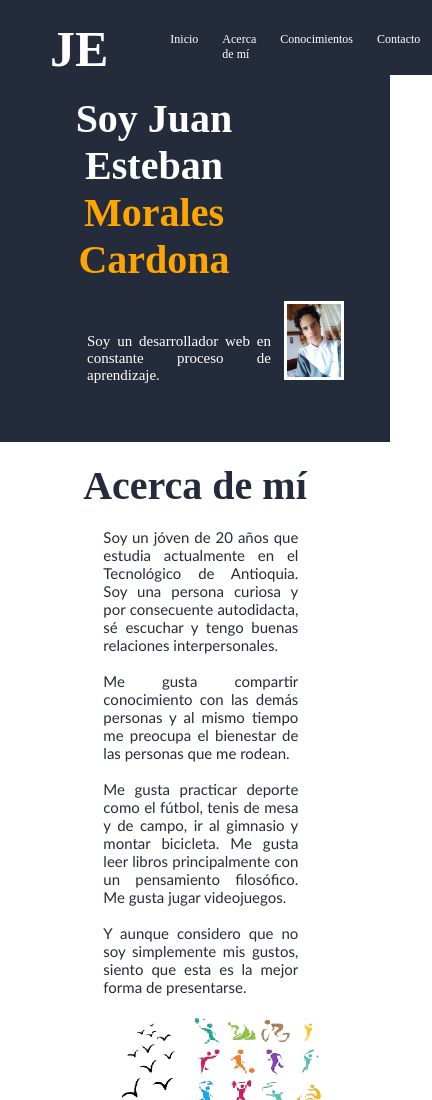
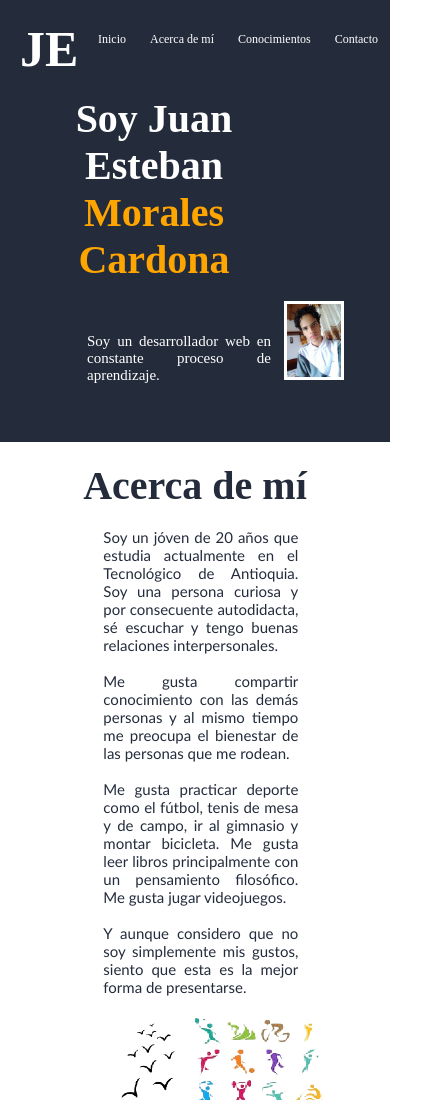
Before and after one commit to juanesxx/PORTAFOLIO, a plain HTML site: page index.html in a window 390 px wide. Shown: the top 1100 px of the page, 432 px wide, since content can reach past the window. Drawn offline with Linux system fonts and the light colour scheme.

Commit message:
responsive

```diff
--- a/style.css
+++ b/style.css
@@ -9,7 +9,7 @@ span{
 }
 
 .logo{
-    margin: 20px 50px;
+    margin: 20px 0px 20px 20px;
     transition: .4s;
     font-size: 50px;
 
```
